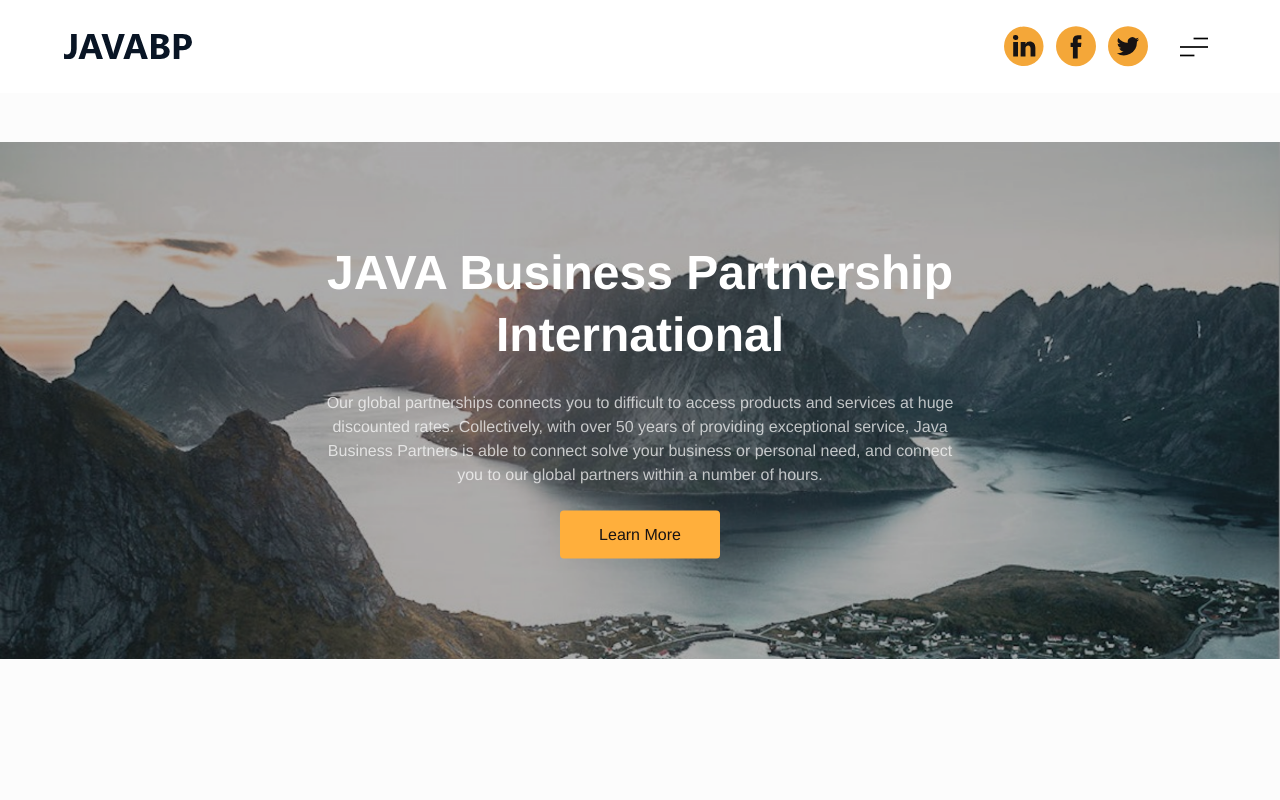
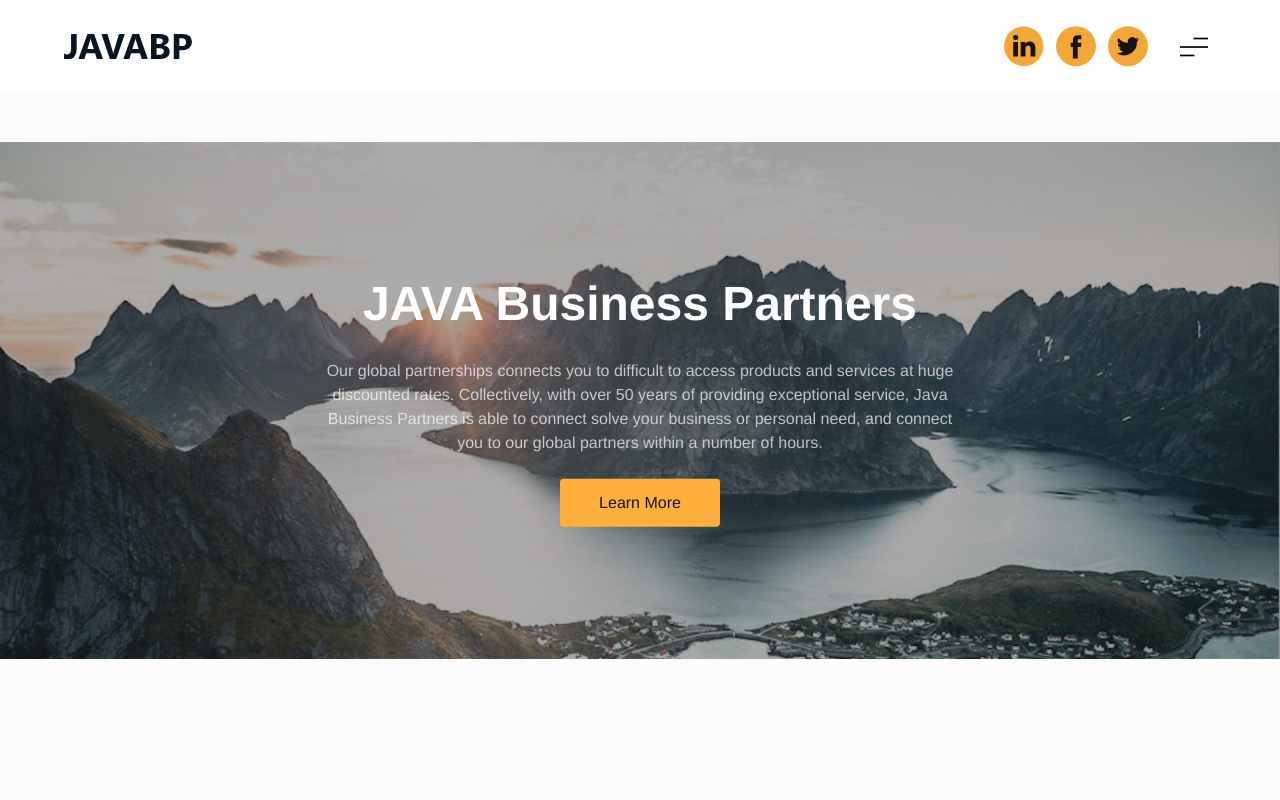
Before and after one commit to asadalicode/javabp, a React (Create React App) app: page / in a window 1280 px wide. Shown: the top 800 px of the page. Built offline with nearby package versions, Linux system fonts and the light colour scheme.

Commit message:
Home page text updated

```diff
--- a/src/pages/home.tsx
+++ b/src/pages/home.tsx
@@ -32,7 +32,7 @@ const Home = () => {
 
             <BackroundImage url={IsMobile() ? TopMobileBg : TopBg} classes='bg-contain'>
                 <div className="bg-center-text text-center space-y-6">
-                    <h1 className=" text-white  font-bold ">JAVA Business Partnership International</h1>
+                    <h1 className=" text-white  font-bold ">JAVA Business Partners</h1>
                     <p className=" text-white opacity-70">Our global partnerships connects you to difficult to access products and services at huge discounted rates. Collectively, with over 50 years of providing exceptional service, Java Business Partners is able to connect solve your business or personal need, and connect you to our global partners within a number of hours.</p>
                     <button className="rounded bg-yellow-secondary w-40 h-12 hover:bg-yellow ">
                         <p className="text-black-secondary"> Learn More</p></button>
```
